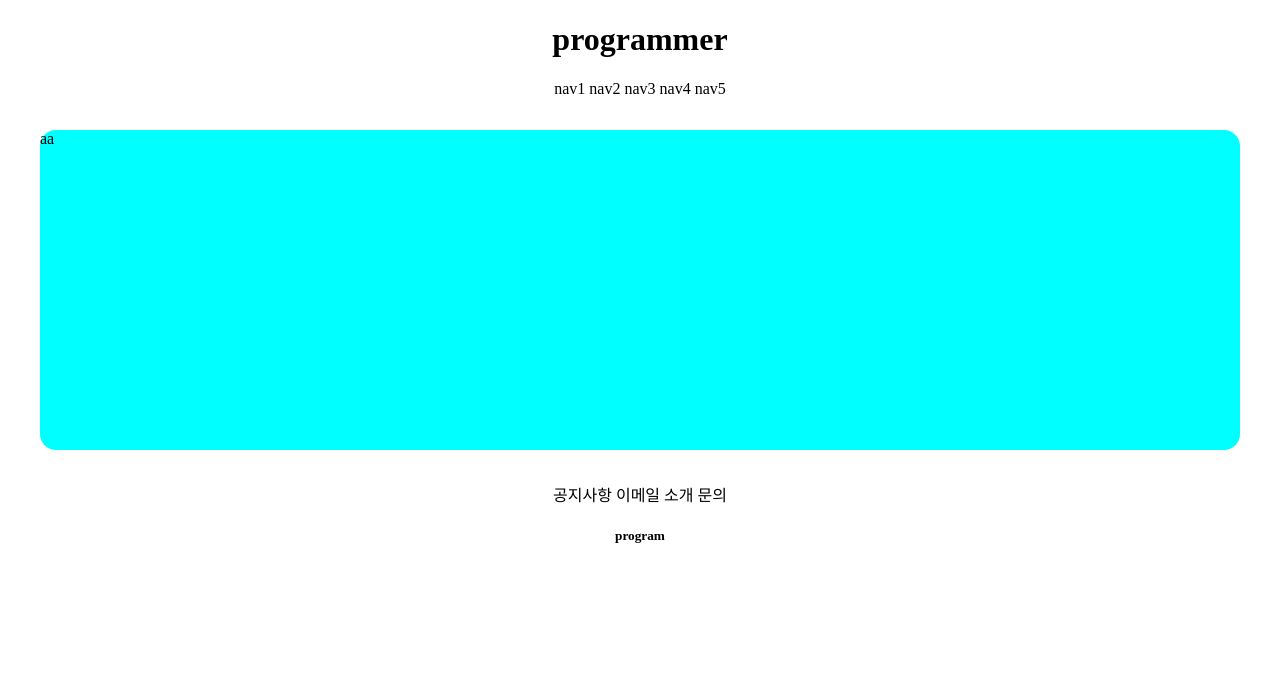
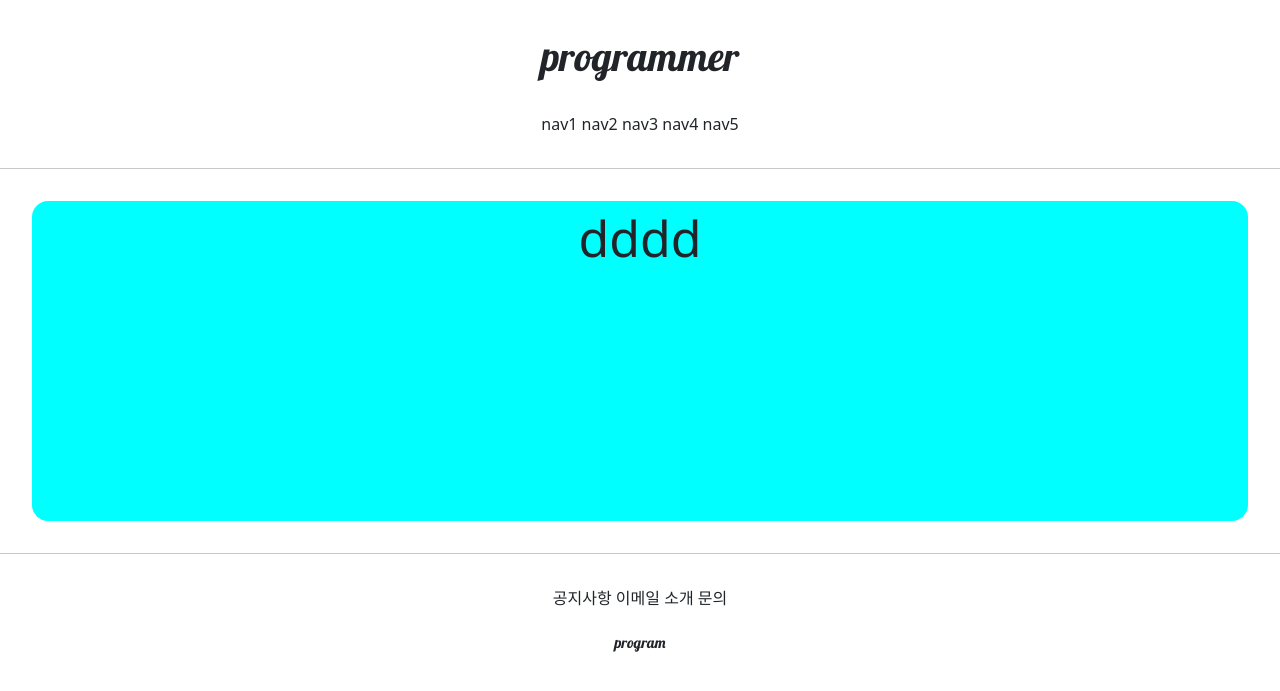
Before and after one commit to misojun50/git_mytest, a Django app: page /accounts/hello_world/ in a window 1280 px wide. Shown: the top 691 px of the page. Run offline with Django 3.2, Linux system fonts and the light colour scheme; parts of the project's set-up code (start-up, migrations or seed data) failed here and were passed over.

Commit message:
7/6 commit1

```diff
--- a/accountapp/templates/accountapp/hello_world.html
+++ b/accountapp/templates/accountapp/hello_world.html
@@ -3,7 +3,9 @@
 {% block content %}
 
     <div style="height : 20rem; background-color: aqua; margin: 2rem; border-radius: 1rem;">
-    <p> aa</p>
+    <p style="text-align: center; font-size: 50px">
+        dddd
+    </p>
 
     </div>
 {% endblock %}
--- a/templates/base.html
+++ b/templates/base.html
@@ -6,10 +6,12 @@
 
 {% include 'header.html' %}
 
+<hr>
+
 {% block content %}
 {% endblock %}
 
-
+<hr>
 
 {% include 'footer.html' %}
 
--- a/templates/footer.html
+++ b/templates/footer.html
@@ -1,12 +1,12 @@
 <div style="text-align: center;">
-        <div>
+        <div style="margin-top: 2rem;">
             <span>공지사항</span>
             <span>이메일</span>
             <span>소개</span>
             <span>문의</span>
         </div>
-        <div>
-            <h5>program</h5>
+        <div style="margin: 1.5rem 0;font-family: 'Lobster', cursive;">
+            <h5 style="font-size: 15px">program</h5>
 
         </div>
 </div>
--- a/templates/head.html
+++ b/templates/head.html
@@ -1,4 +1,14 @@
 <head>
     <meta charset="UTF-8">
     <title>Welcome</title>
+    {# bootstrap link #}
+    {# 들어가서 css파일 copy하기#}
+    <link href="https://cdn.jsdelivr.net/npm/bootstrap@5.0.2/dist/css/bootstrap.min.css" rel="stylesheet"
+          integrity="sha384-EVSTQN3/azprG1Anm3QDgpJLIm9Nao0Yz1ztcQTwFspd3yD65VohhpuuCOmLASjC" crossorigin="anonymous">
+
+    {#  구글폰트 링크  #}
+    <link rel="preconnect" href="https://fonts.googleapis.com">
+    <link rel="preconnect" href="https://fonts.gstatic.com" crossorigin>
+    <link href="https://fonts.googleapis.com/css2?family=Lobster&display=swap" rel="stylesheet">
+
 </head>
--- a/templates/header.html
+++ b/templates/header.html
@@ -1,9 +1,9 @@
 <div style="text-align: center;">
-    <div>
+    <div style="margin: 2rem 0; font-family: 'Lobster', cursive;">
         <h1>programmer</h1>
 
     </div>
-    <div>
+    <div style="margin-bottom: 2rem;">
         <span>nav1</span>
         <span>nav2</span>
         <span>nav3</span>
```
